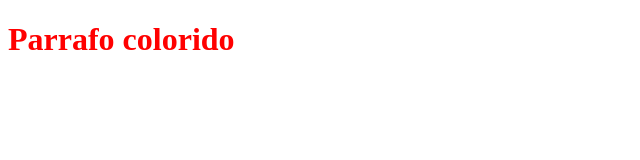
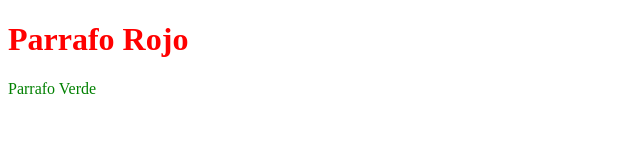
Before and after one commit to Ben0927N/benja, a plain HTML site: page Diseño.html in a window 1280 px wide. Shown: the whole page, without its empty margins (0-640 px from the left). Drawn offline with Linux system fonts and the light colour scheme.

Commit message:
color verde

```diff
--- a/Diseño.html
+++ b/Diseño.html
@@ -8,7 +8,7 @@
     <link rel="stylesheet" href="estilo.css">
 </head>
 <body>
-
-    <h1 class="class">Parrafo colorido</h1>
+    <h1 class="class">Parrafo Rojo</h1>
+    <p>Parrafo Verde</p>
 </body>
 </html>
--- a/estilo.css
+++ b/estilo.css
@@ -1,3 +1,7 @@
 .class {
     color: red;
 }
+
+p{
+    color: green;
+}
```
